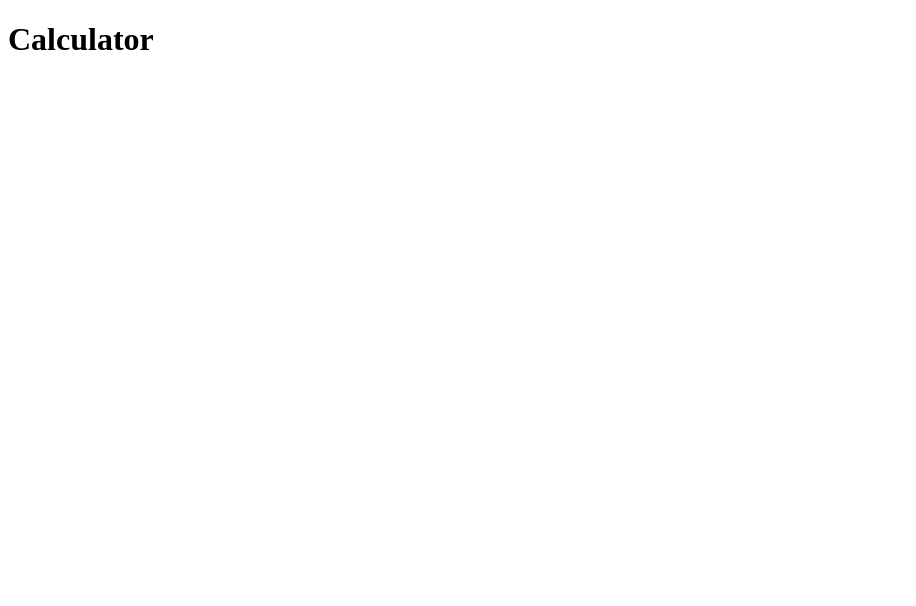
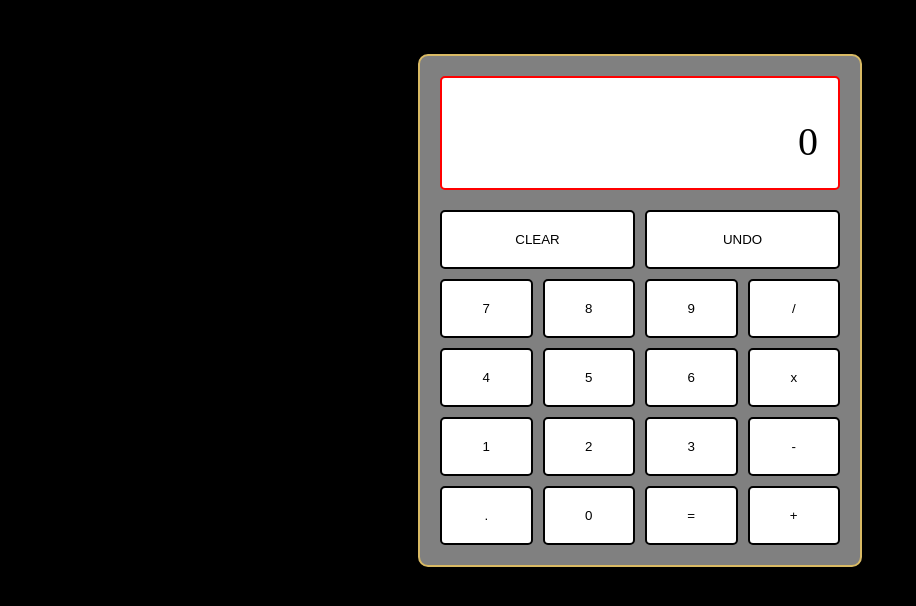
Before and after one commit to callum-laing/calculator, a plain HTML site: page index.html in a window 1280 px wide. Shown: the whole page, without its empty margins (0-916 px from the left). Drawn offline with Linux system fonts and the light colour scheme.

Commit message:
added calculator GUI

```diff
--- a/index.html
+++ b/index.html
@@ -11,9 +11,39 @@
 
 <body>
 
-    <h1>Calculator</h1>
+    <main class="main">
+        <div class="calculator">
+            <div class="display">
+                <div class="result"></div>
+                <div class="input">0</div>
+            </div>
 
+            <div class="btn-grid">
+                <button class="btn btn-clear span-2">CLEAR</button>
+                <button class="btn btn-undo span-2">UNDO</button>
 
+                <button class="btn">7</button>
+                <button class="btn">8</button>
+                <button class="btn">9</button>
+                <button class="btn">/</button>
+
+                <button class="btn">4</button>
+                <button class="btn">5</button>
+                <button class="btn">6</button>
+                <button class="btn">x</button>
+
+                <button class="btn">1</button>
+                <button class="btn">2</button>
+                <button class="btn">3</button>
+                <button class="btn">-</button>
+
+                <button class="btn">.</button>
+                <button class="btn">0</button>
+                <button class="btn">=</button>
+                <button class="btn">+</button>
+            </div>
+        </div>
+    </main>
 
 
 
--- a/styles.css
+++ b/styles.css
@@ -0,0 +1,68 @@
+html {
+    position: relative;
+    min-height: 100%;
+}
+
+body {
+    background-color: black;
+}
+
+.main {
+    display: flex;
+    align-items: center;
+    justify-content: center;
+    padding: 10px;
+    margin-top: 50px;
+    height: 50vh;
+    min-height: 500px;
+}
+
+.calculator {
+    width: 400px;
+    border: 2px solid #d9ba64;
+    border-radius: 10px;
+    padding: 20px;
+    background-color: grey;
+}
+
+.display {
+    text-align: right;
+    padding: 10px 20px;
+    border: 2px solid red;
+    border-radius: 5px;
+    margin-bottom: 20px;
+    word-wrap: break-word;
+    word-break: break-all;
+    background-color: white;
+}
+
+.btn {
+    padding: 20px;
+    border-radius: 5px;
+    background-color: white;
+    border: 2px solid black;
+}
+
+.btn:hover {
+    background-color: grey;
+}
+
+.btn-grid {
+    display: grid;
+    grid-template-columns: repeat(4, 1fr);
+    grid-gap: 10px;
+}
+
+.span-2 {
+    grid-column: span 2;
+}
+
+.result {
+    min-height: 30px;
+    font-size: 20px;
+}
+
+.input {
+    min-height: 60px;
+    font-size: 40px;
+}
```
